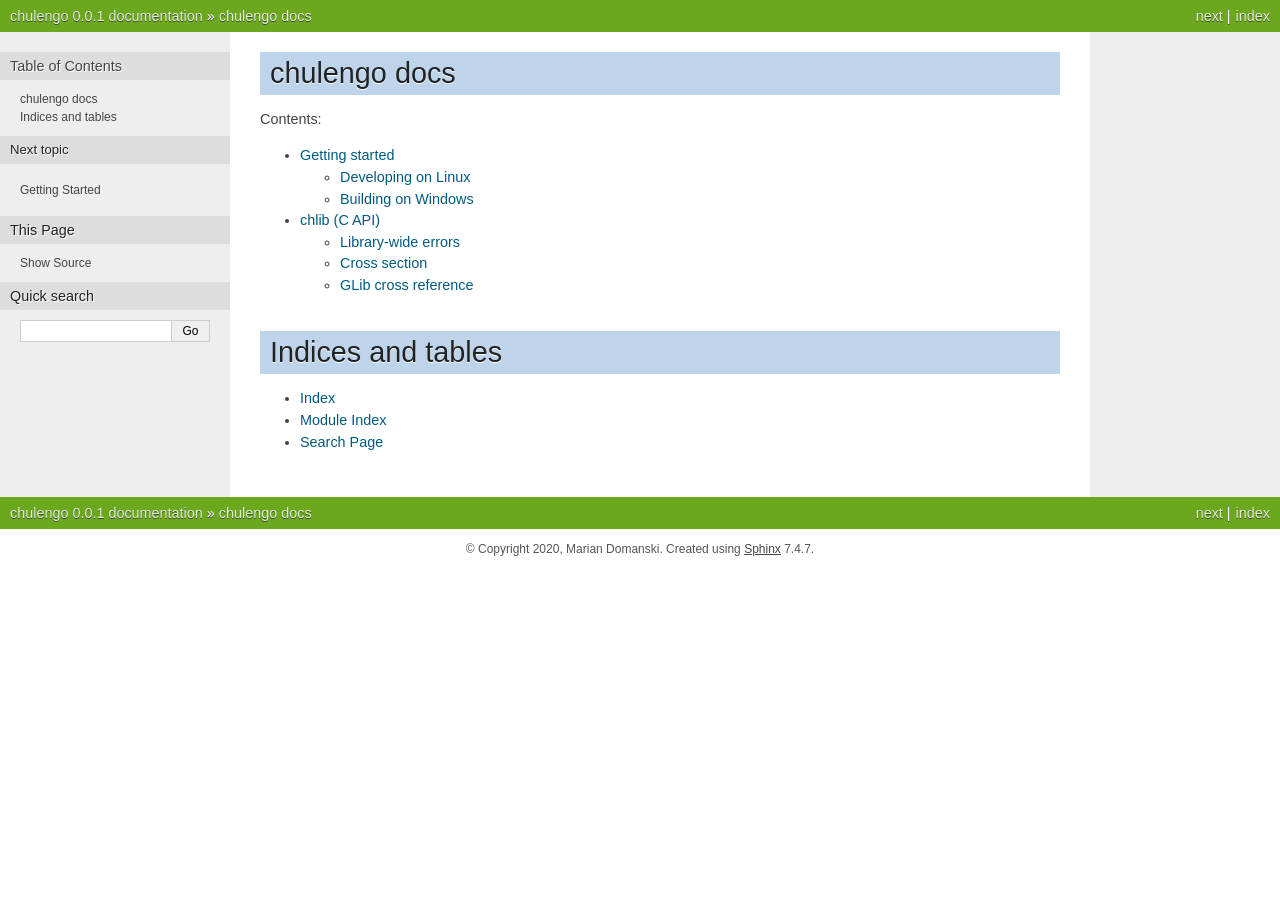
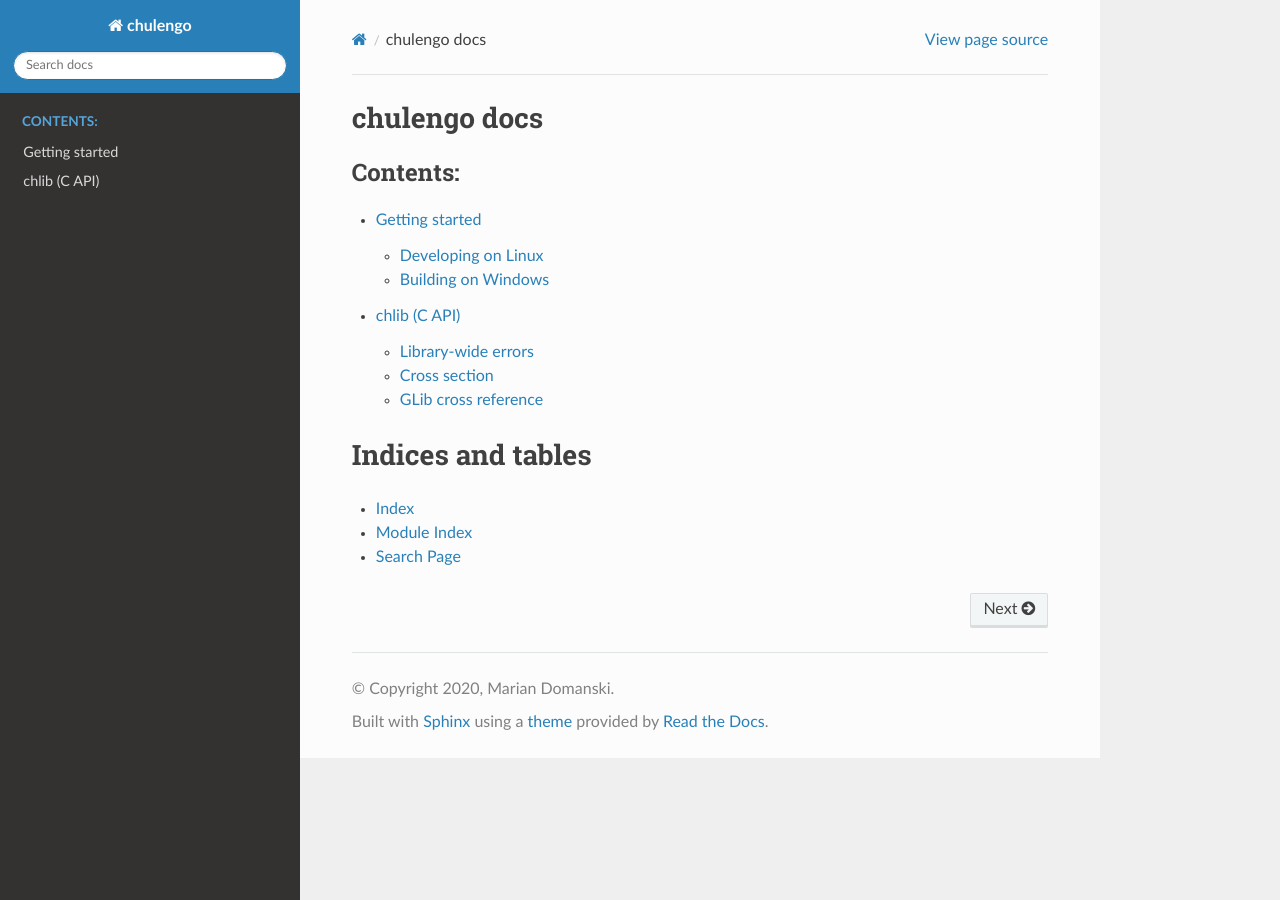
Before and after one commit to mmdski/chulengo, a Sphinx documentation site: the page built from docs/index.rst, in a window 1280 px wide. Built offline with Sphinx 7.4.7 and the Read the Docs theme 2.0.0, drawn with Linux system fonts in a browser that asks for light colours.

Commit message:
set sphinx theme to rtd

```diff
--- a/docs/conf.py
+++ b/docs/conf.py
@@ -46,7 +46,7 @@ exclude_patterns = ['_build', 'Thumbs.db', '.DS_Store']
 # The theme to use for HTML and HTML Help pages.  See the documentation for
 # a list of builtin themes.
 #
-html_theme = 'nature'
+html_theme = 'sphinx_rtd_theme'
 
 # Add any paths that contain custom static files (such as style sheets) here,
 # relative to this directory. They are copied after the builtin static files,
--- a/requirements.txt
+++ b/requirements.txt
@@ -5,3 +5,4 @@ ninja
 pylint
 recommonmark
 sphinx
+sphinx_rtd_theme
```
